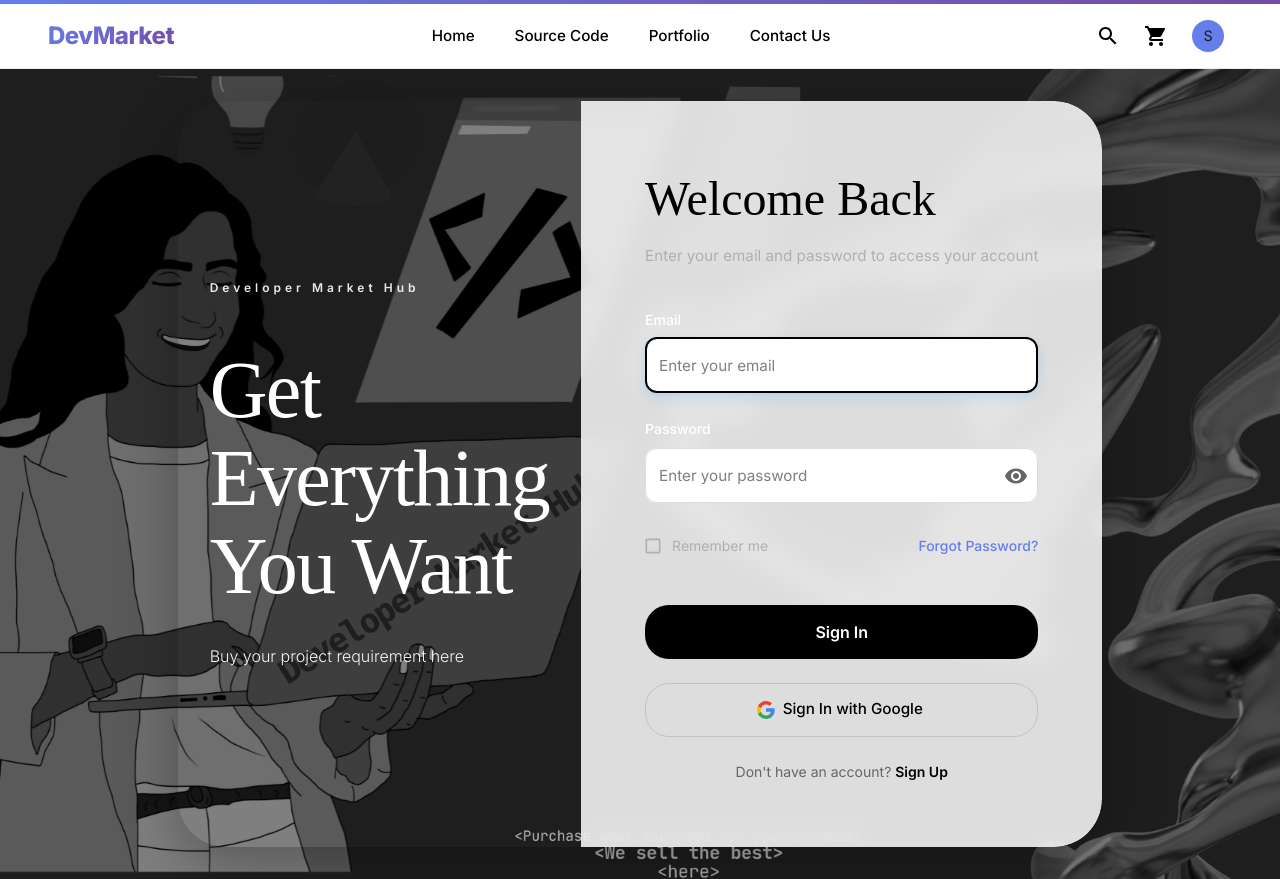
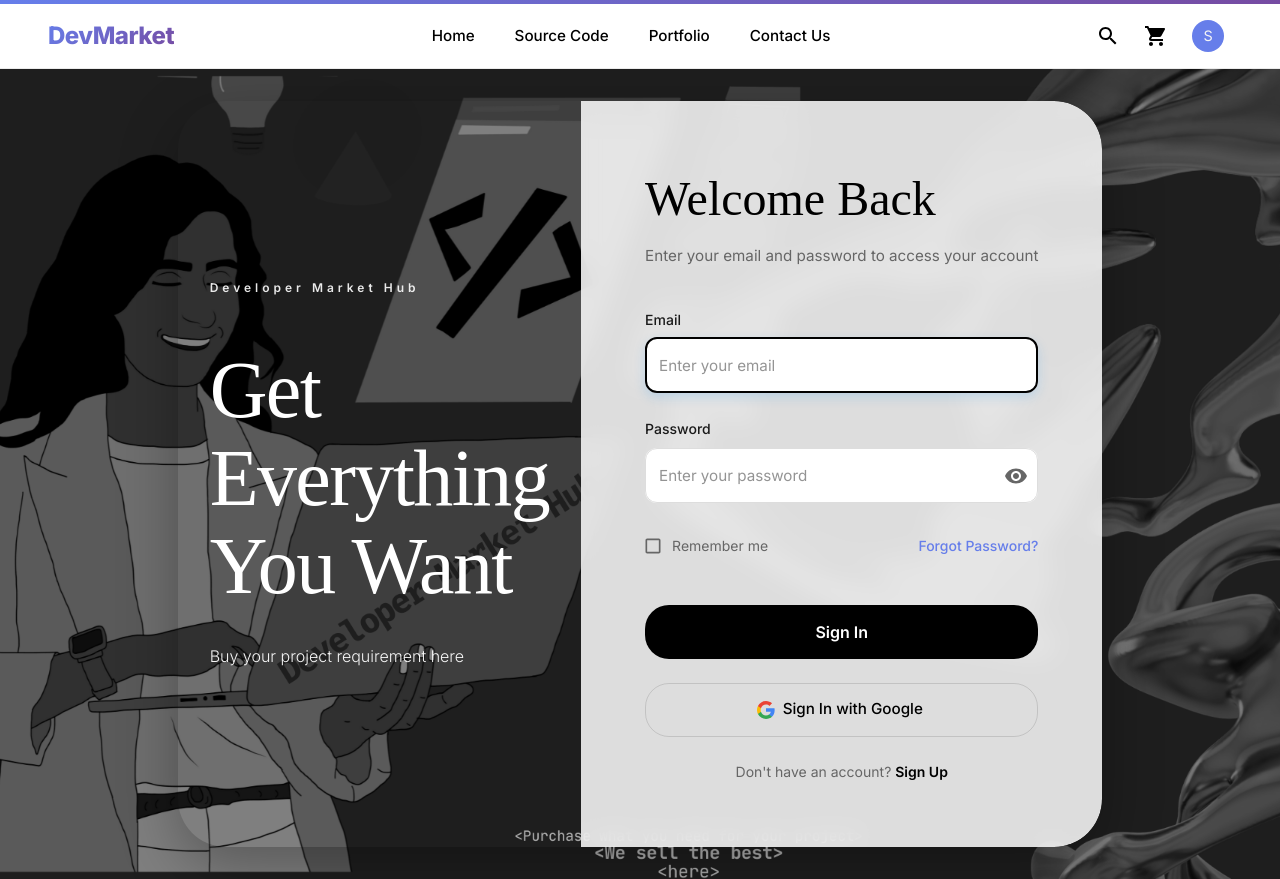
Before and after one commit to Crypto1181/developer-market-hub, a React (Create React App) app: page /login in a window 1280 px wide. Built offline with nearby package versions, Linux system fonts and the light colour scheme; sample sign-in values are in the browser's storage.

Commit message:
Fix: Change theme to light mode for consistent appearance across devices

```diff
--- a/src/App.js
+++ b/src/App.js
@@ -20,7 +20,7 @@ import './App.css';
 // Create a modern theme instance with enhanced colors
 const theme = createTheme({
   palette: {
-    mode: 'dark',
+    mode: 'light',
     primary: {
       main: '#2196f3',
       light: '#64b5f6',
@@ -54,12 +54,12 @@ const theme = createTheme({
       dark: '#1976d2',
     },
     background: {
-      default: '#1a1a1a',
-      paper: '#242424',
+      default: '#f5f5f5',
+      paper: '#ffffff',
     },
     text: {
-      primary: '#ffffff',
-      secondary: '#b0b0b0',
+      primary: '#1a1a1a',
+      secondary: '#666666',
     },
   },
   typography: {
```
